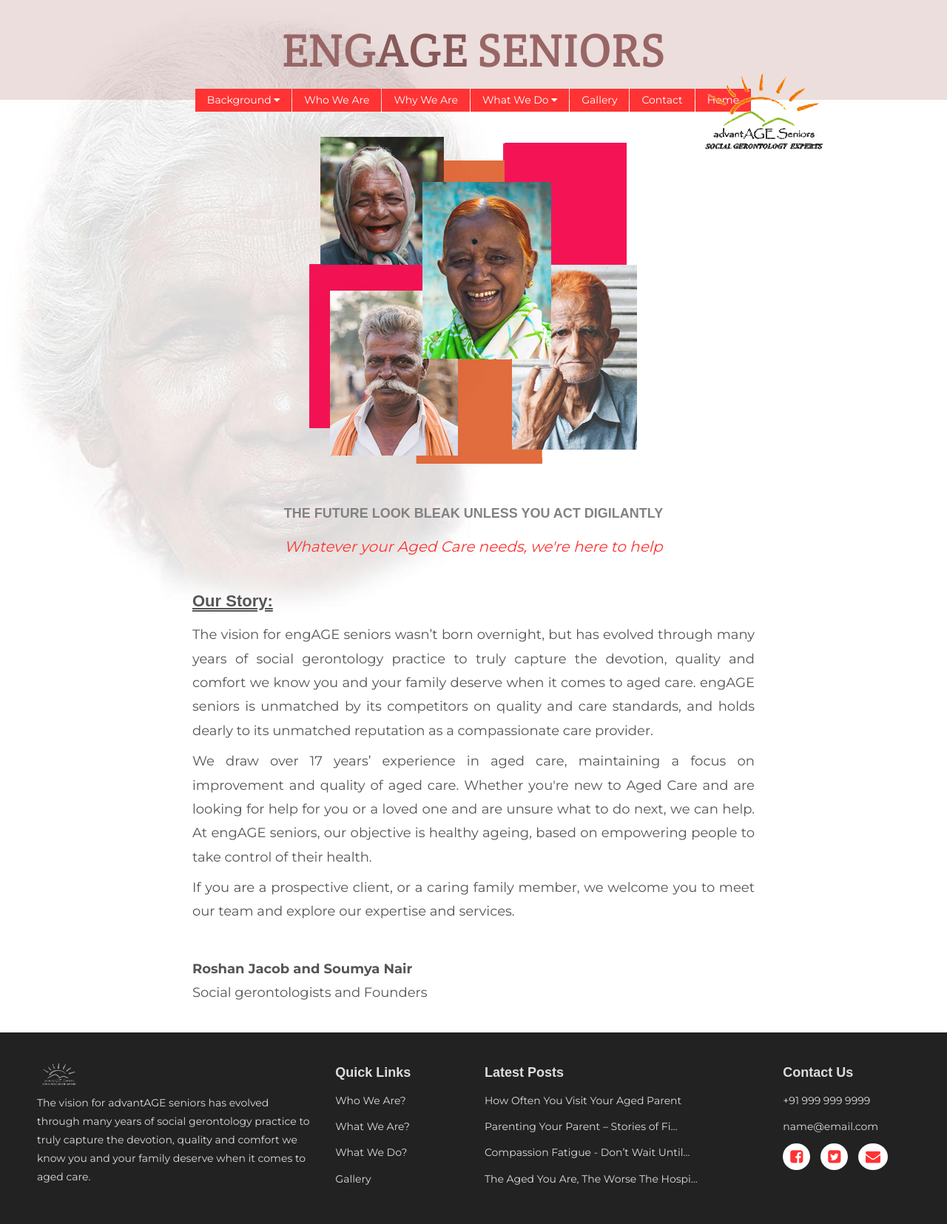
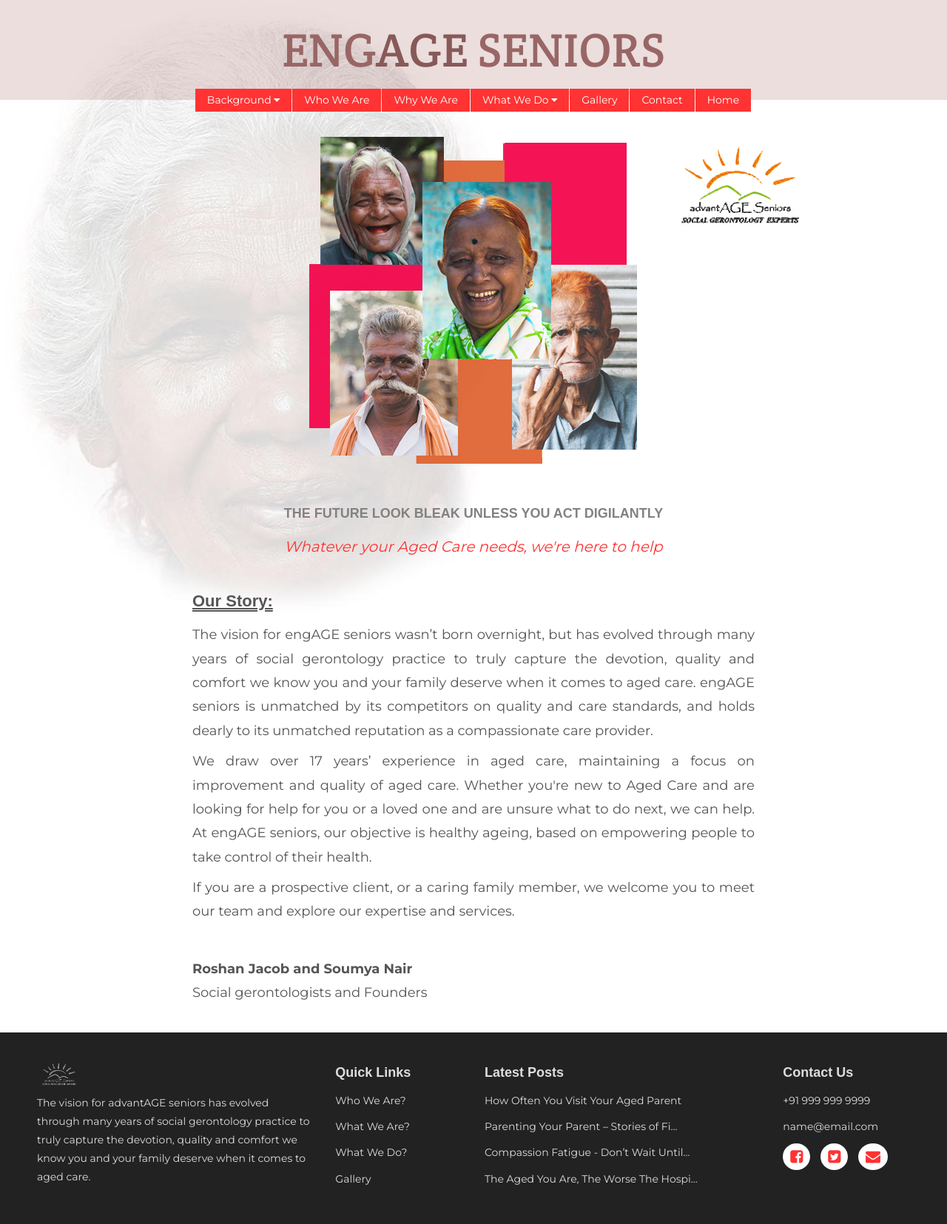
Before and after one commit to sharathdt/advantage-india, a Jekyll site: the page built from index.html, in a window 1280 px wide. Shown: the whole page at 74% size. Built offline with Jekyll 4.4.1, drawn with Linux system fonts in a browser that asks for light colours.

Commit message:
logo to the bottom

```diff
--- a/_sass/_style.scss
+++ b/_sass/_style.scss
@@ -102,7 +102,7 @@ nav {
 	grid-row: 3;
 	grid-column: 10 / 13;
 	position: relative;
-	top: -100px;
+	// top: -100px;
 
 	@include media-query($on-laptop) {
 		position: static;
@@ -113,7 +113,7 @@ nav {
 	img {
 		position: absolute;
 		top: -10%;
-		left: -10%;
+		left: -20%;
 
 		@include media-query($on-laptop) {
 			position: static;
```
Also changed, not shown: README.md.
